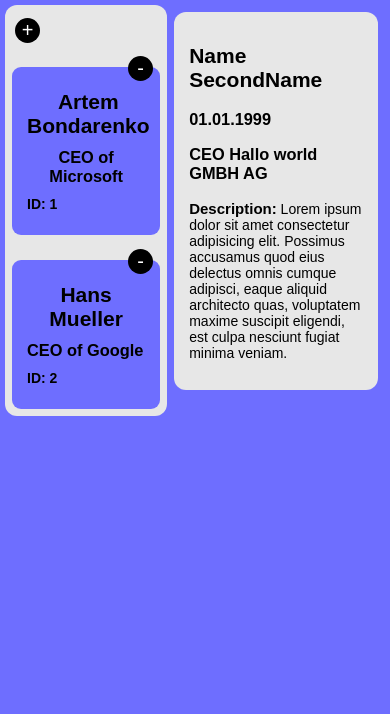
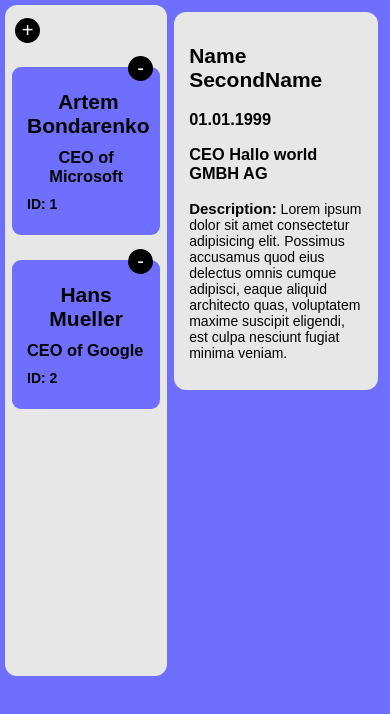
Before and after one commit to himique/Note-Your-Firend-Mobile-Responsible, a website: page index.html in a window 390 px wide. Drawn offline with Linux system fonts and the light colour scheme.

Commit message:
Add files via upload

```diff
--- a/styles.css
+++ b/styles.css
@@ -230,7 +230,7 @@ input[type="reset"] {
 .card_isolate {
     overflow-y: scroll;
 
-    height: 360px;
+    height: 386px;
 }
 
 .card_isolate::-webkit-scrollbar {
@@ -275,5 +275,9 @@ input[type="reset"] {
 
 
     }
+    .card_isolate {
+        height: 620px;
+
+    }
 
 }
```
Also changed, not shown: index.html (indentation only).
